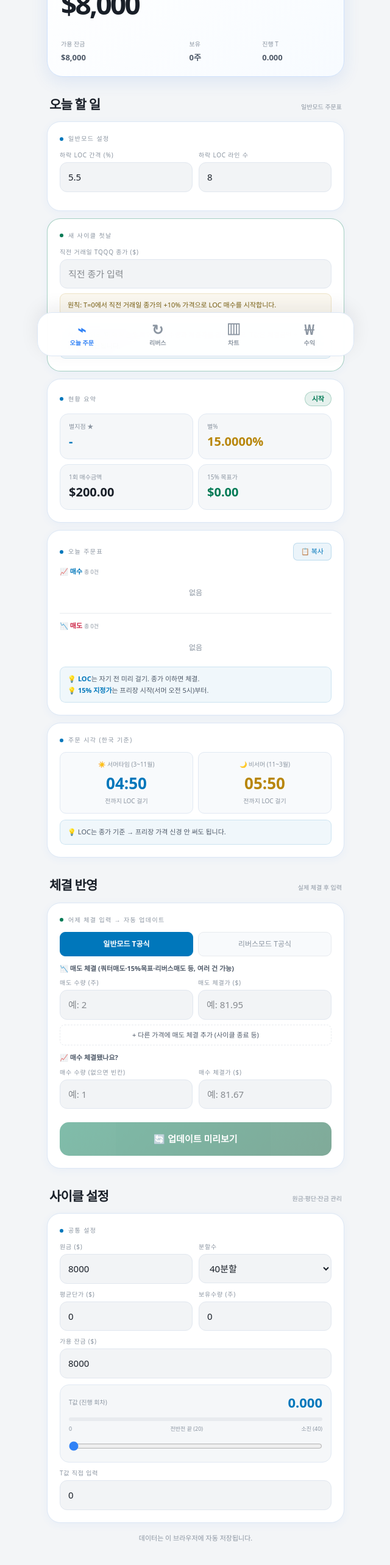
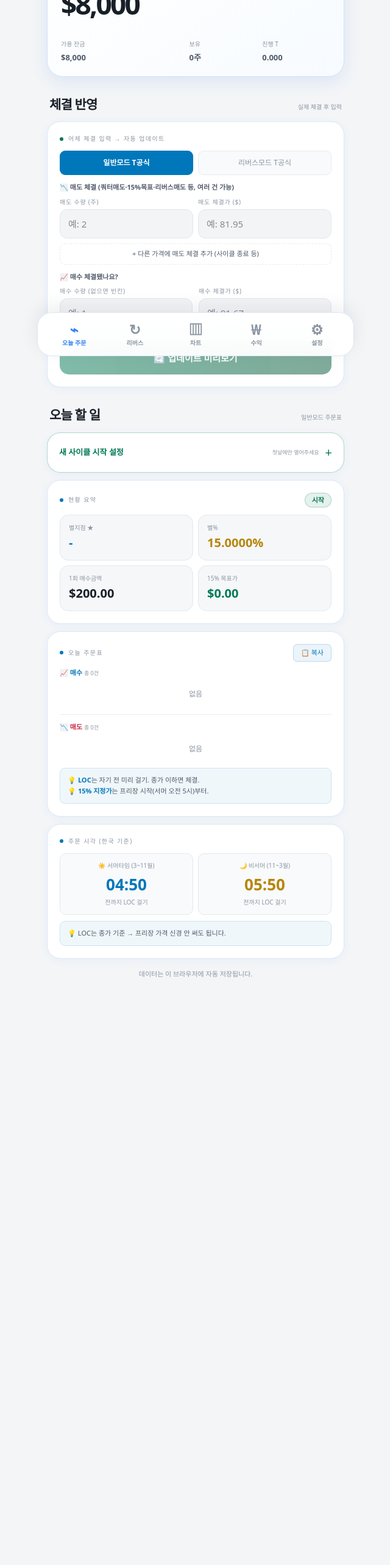
Before and after one commit to chopinkaka/TQQQ-infinite-buying, a Next.js app in the folder webapp/: page / in a window 1280 px wide. Shown: the part 200-2766 px from the top of the page at 61% size, without its empty margins (319-959 px from the left). After the commit the page ends 1952 px from the top, so only its background shows below. Built offline with nearby package versions, Linux system fonts and the light colour scheme.

Commit message:
Reorder daily workflow and add settings tab

```diff
--- a/webapp/src/app/globals.css
+++ b/webapp/src/app/globals.css
@@ -581,3 +581,39 @@ body {
 @media (min-width: 560px) {
   .tab-row { border-bottom: 1px solid #dce7f5; }
 }
+
+.strategy-settings-inline { display: none; }
+
+.first-day-card {
+  padding: 0;
+  overflow: hidden;
+  border-color: rgba(0, 122, 85, 0.3);
+}
+
+.first-day-card summary {
+  display: flex;
+  align-items: center;
+  justify-content: space-between;
+  padding: 17px 19px;
+  color: var(--green);
+  font-size: 13px;
+  font-weight: 700;
+  cursor: pointer;
+  list-style: none;
+}
+
+.first-day-card summary::-webkit-details-marker { display: none; }
+.first-day-card summary::after { content: "+"; font-size: 20px; font-weight: 400; }
+.first-day-card[open] summary::after { content: "−"; }
+.first-day-card summary small { margin-left: auto; margin-right: 10px; color: var(--dim); font-size: 9px; font-weight: 500; }
+.first-day-content { padding: 0 19px 19px; border-top: 1px solid rgba(0, 122, 85, 0.12); }
+.first-day-content > .field { margin-top: 16px; }
+
+.t-auto-note {
+  margin-top: 10px;
+  padding-top: 9px;
+  border-top: 1px solid var(--border);
+  color: var(--dim);
+  font-size: 10px;
+  text-align: center;
+}
--- a/webapp/src/app/page.tsx
+++ b/webapp/src/app/page.tsx
@@ -8,6 +8,7 @@ import NormalPanel from "@/components/NormalPanel";
 import ReversePanel from "@/components/ReversePanel";
 import ChartPanel from "@/components/ChartPanel";
 import ProfitPanel from "@/components/ProfitPanel";
+import StrategySettingsCard from "@/components/StrategySettingsCard";
 import {
   loadProfitRecords,
   loadState,
@@ -125,24 +126,27 @@ export default function Home() {
         <Tabs active={activeTab} onChange={setActiveTab} />
 
         <div style={{ display: activeTab === "N" ? "block" : "none" }}>
+          <div className="section-heading"><span>체결 반영</span><small>실제 체결 후 입력</small></div>
+          <FillCard common={common} onApply={patchCommon} />
           <div className="section-heading"><span>오늘 할 일</span><small>일반모드 주문표</small></div>
           <NormalPanel common={common} settings={normalSettings} onSettingsChange={patchNormalSettings} />
         </div>
         <div style={{ display: activeTab === "R" ? "block" : "none" }}>
+          <div className="section-heading"><span>체결 반영</span><small>실제 체결 후 입력</small></div>
+          <FillCard common={common} onApply={patchCommon} />
           <div className="section-heading"><span>리버스 관리</span><small>소진 후 대응</small></div>
           <ReversePanel common={common} settings={reverseSettings} onSettingsChange={patchReverseSettings} />
         </div>
-        {(activeTab === "N" || activeTab === "R") && (
-          <>
-          <div className="section-heading"><span>체결 반영</span><small>실제 체결 후 입력</small></div>
-          <FillCard common={common} onApply={patchCommon} />
-          <div className="section-heading"><span>사이클 설정</span><small>원금·평단·잔금 관리</small></div>
-          <CommonSettingsCard common={common} onChange={patchCommon} />
-          </>
-        )}
         {activeTab === "C" && <ChartPanel />}
         {activeTab === "P" && (
           <ProfitPanel records={profitRecords} onAdd={addProfitRecord} onDelete={deleteProfitRecord} />
+        )}
+        {activeTab === "S" && (
+          <>
+            <div className="section-heading"><span>설정</span><small>사이클과 주문표 관리</small></div>
+            <CommonSettingsCard common={common} onChange={patchCommon} />
+            <StrategySettingsCard settings={normalSettings} onChange={patchNormalSettings} />
+          </>
         )}
 
         <div
--- a/webapp/src/components/CommonSettingsCard.tsx
+++ b/webapp/src/components/CommonSettingsCard.tsx
@@ -75,7 +75,7 @@ export default function CommonSettingsCard({
           onChange={(e) => onChange({ bal: parseFloat(e.target.value) || 0 })}
         />
       </div>
-      <TBar T={common.T} split={common.split} onChange={(v) => onChange({ T: v })} />
+      <TBar T={common.T} split={common.split} />
     </div>
   );
 }
--- a/webapp/src/components/NormalPanel.tsx
+++ b/webapp/src/components/NormalPanel.tsx
@@ -62,7 +62,7 @@ export default function NormalPanel({
 
   return (
     <div>
-      <div className="card">
+      <div className="card strategy-settings-inline">
         <div className="stitle">
           <div className="dot" style={{ background: BLUE }} />
           일반모드 설정
@@ -96,11 +96,12 @@ export default function NormalPanel({
       </div>
 
       {common.T === 0 && common.qty === 0 && (
-        <div className="card" style={{ borderColor: "rgba(0,122,85,.35)" }}>
-          <div className="stitle">
-            <div className="dot" style={{ background: "var(--green)" }} />
-            새 사이클 첫날
-          </div>
+        <details className="card first-day-card">
+          <summary>
+            <span>새 사이클 시작 설정</span>
+            <small>첫날에만 열어주세요</small>
+          </summary>
+          <div className="first-day-content">
           <div className="field">
             <span className="lbl">직전 거래일 TQQQ 종가 ($)</span>
             <input
@@ -129,7 +130,8 @@ export default function NormalPanel({
           <div className="tipbox">
             체결 후 위의 ‘어제 체결 입력’에 실제 수량과 체결가를 입력하세요. T값은 체결금액 ÷ 1회매수금으로 계산됩니다.
           </div>
-        </div>
+          </div>
+        </details>
       )}
 
       {res.isReverseNeeded && (
--- /dev/null
+++ b/webapp/src/components/StrategySettingsCard.tsx
@@ -0,0 +1,44 @@
+import type { NormalSettings } from "@/lib/types";
+
+export default function StrategySettingsCard({
+  settings,
+  onChange,
+}: {
+  settings: NormalSettings;
+  onChange: (patch: Partial<NormalSettings>) => void;
+}) {
+  return (
+    <div className="card">
+      <div className="stitle">
+        <div className="dot" style={{ background: "var(--blue)" }} />
+        주문표 설정
+      </div>
+      <div className="row">
+        <div className="field">
+          <span className="lbl">하락 LOC 간격 (%)</span>
+          <input
+            type="number"
+            className="inp"
+            value={settings.locSpread}
+            step={0.5}
+            min={1}
+            max={20}
+            onChange={(e) => onChange({ locSpread: parseFloat(e.target.value) || 0 })}
+          />
+        </div>
+        <div className="field">
+          <span className="lbl">하락 LOC 라인 수</span>
+          <input
+            type="number"
+            className="inp"
+            value={settings.locLines}
+            step={1}
+            min={0}
+            max={20}
+            onChange={(e) => onChange({ locLines: parseInt(e.target.value) || 0 })}
+          />
+        </div>
+      </div>
+    </div>
+  );
+}
--- a/webapp/src/components/TBar.tsx
+++ b/webapp/src/components/TBar.tsx
@@ -7,11 +7,9 @@ const RED = "#cc2244";
 export default function TBar({
   T,
   split,
-  onChange,
 }: {
   T: number;
   split: Split;
-  onChange: (v: number) => void;
 }) {
   const pct = Math.min(100, (T / split) * 100);
   const clr = pct > 90 ? RED : pct > 50 ? GOLD : BLUE;
@@ -48,26 +46,7 @@ export default function TBar({
           <span>전반전 끝 ({split / 2})</span>
           <span>소진 ({split})</span>
         </div>
-        <input
-          type="range"
-          min={0}
-          max={split}
-          step={0.001}
-          value={Math.min(T, split)}
-          onChange={(e) => onChange(parseFloat(e.target.value))}
-        />
-      </div>
-      <div className="field">
-        <span className="lbl">T값 직접 입력</span>
-        <input
-          type="number"
-          className="inp"
-          value={T}
-          step={0.001}
-          min={0}
-          max={50}
-          onChange={(e) => onChange(parseFloat(e.target.value) || 0)}
-        />
+        <div className="t-auto-note">체결 반영에 따라 자동 계산됩니다</div>
       </div>
     </>
   );
--- a/webapp/src/components/Tabs.tsx
+++ b/webapp/src/components/Tabs.tsx
@@ -1,10 +1,11 @@
-export type TabKey = "N" | "R" | "C" | "P";
+export type TabKey = "N" | "R" | "C" | "P" | "S";
 
 const ITEMS: Record<TabKey, { icon: string; label: string }> = {
   N: { icon: "⌁", label: "오늘 주문" },
   R: { icon: "↻", label: "리버스" },
   C: { icon: "▥", label: "차트" },
   P: { icon: "₩", label: "수익" },
+  S: { icon: "⚙", label: "설정" },
 };
 
 export default function Tabs({
@@ -14,7 +15,7 @@ export default function Tabs({
   active: TabKey;
   onChange: (t: TabKey) => void;
 }) {
-  const keys: TabKey[] = ["N", "R", "C", "P"];
+  const keys: TabKey[] = ["N", "R", "C", "P", "S"];
   return (
     <div className="tab-row">
       {keys.map((k) => (
```
